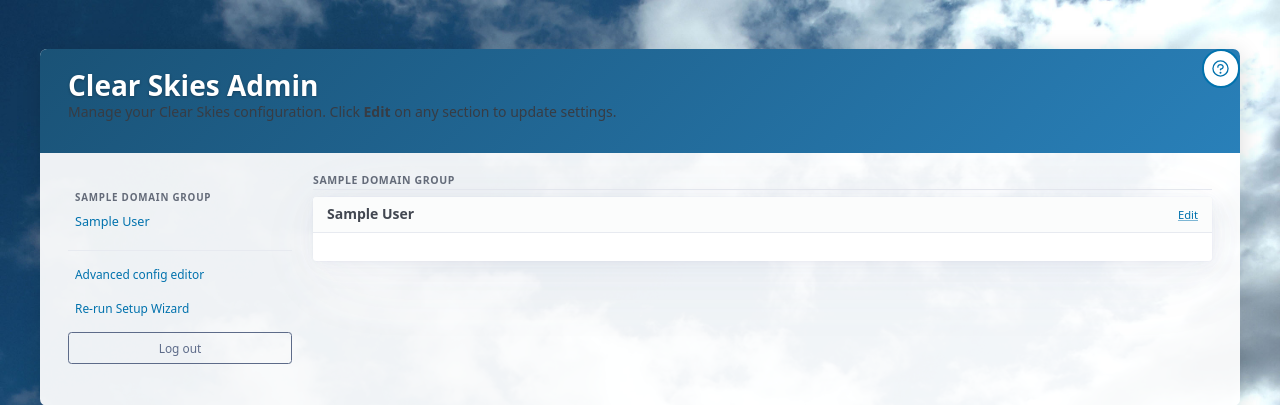
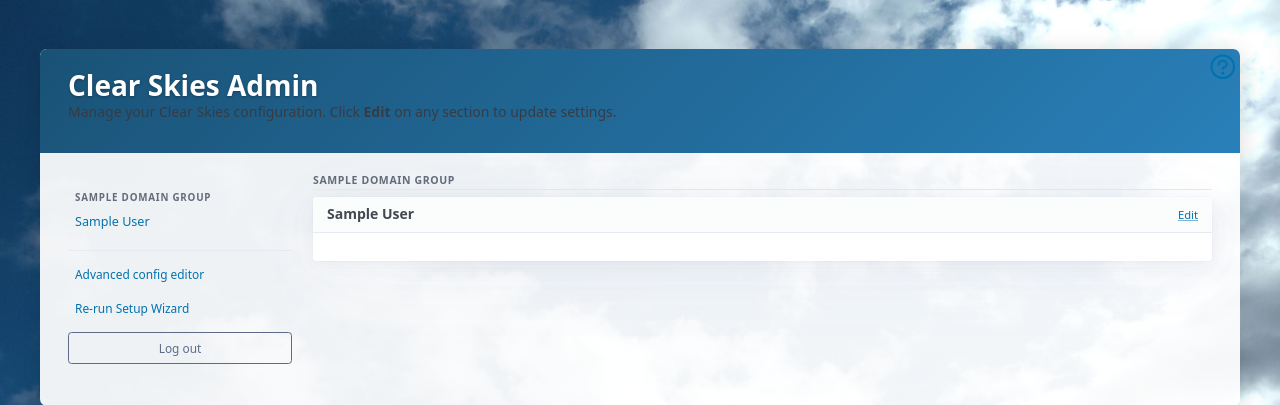
Before and after one commit to clearskies-wx/weewx-clearskies-stack, a FastAPI app: template weewx_clearskies_config/templates/admin/landing.html in a window 1280 px wide. Shown: the top 405 px of the page. Run offline with FastAPI, Linux system fonts and the light colour scheme; the template is opened without the code that fills it: most values are stand-ins (such as "Sample title", 1, 10 or a date in 2020); parts of the project's set-up code (start-up, migrations or seed data) failed here and were passed over; some libraries are stand-ins or nearby versions.

Commit message:
fix(help): remove CSS circle border, let Phosphor icon be the visual
The Phosphor Question icon already draws its own circle — the CSS
border was creating a circle-in-circle. Strip border/background,
enlarge SVG to 2.25rem, keep transparent clickable area.

Co-Authored-By: Claude Opus 4.6 (1M context) <noreply@anthropic.com>

```diff
--- a/weewx_clearskies_config/static/css/help-panel.css
+++ b/weewx_clearskies_config/static/css/help-panel.css
@@ -158,34 +158,32 @@
   display: inline-flex;
   align-items: center;
   justify-content: center;
-  width: 2.75rem;
-  height: 2.75rem;
+  width: 2.5rem;
+  height: 2.5rem;
   padding: 0;
-  border: 2px solid var(--pico-primary);
+  border: none;
   border-radius: 50%;
-  background: var(--pico-card-background-color, #fff);
+  background: transparent;
   color: var(--pico-primary);
   cursor: pointer;
   flex-shrink: 0;
-  transition: background-color 0.15s ease, border-color 0.15s ease,
-              color 0.15s ease, transform 0.15s ease;
+  transition: color 0.15s ease, transform 0.15s ease;
 }
 
 .help-trigger svg {
-  width: 1.5rem;
-  height: 1.5rem;
+  width: 2.25rem;
+  height: 2.25rem;
 }
 
 .help-trigger:hover {
-  background: var(--pico-primary);
-  color: var(--pico-primary-inverse);
-  border-color: var(--pico-primary);
-  transform: scale(1.08);
+  color: var(--pico-primary-hover, var(--pico-primary));
+  transform: scale(1.12);
 }
 
 .help-trigger:focus-visible {
   outline: 2px solid var(--pico-primary);
   outline-offset: 3px;
+  border-radius: 50%;
 }
 
 /* ── Mobile overlay (<=768px) ───────────────────────────────────────── */
@@ -235,6 +233,6 @@
   }
 
   .help-trigger {
-    background: var(--pico-card-background-color, #1a1a2e);
+    color: var(--pico-primary);
   }
 }
```
